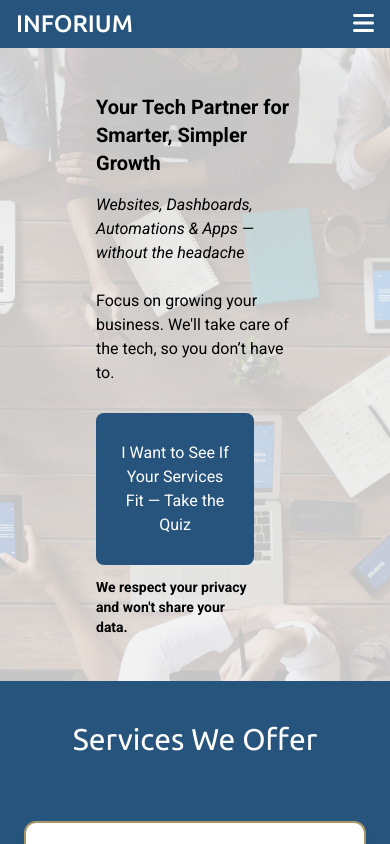
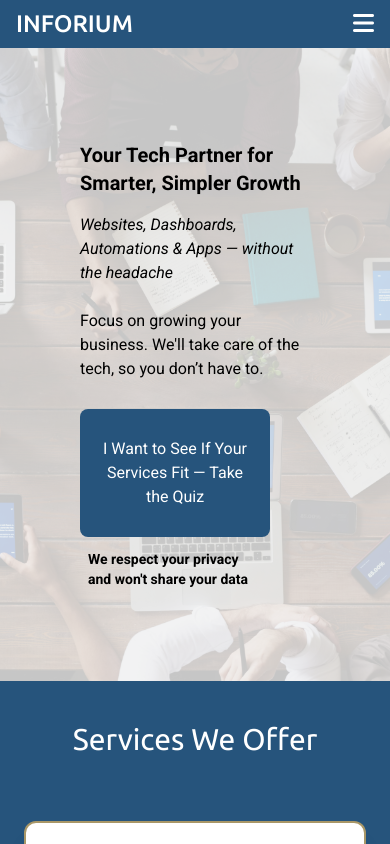
Before and after one commit to Andy-yun-liang/responsivedesigndemo, a React (Vite) app: page / in a window 390 px wide. Shown: the top 844 px of the page. Built offline with nearby package versions, Linux system fonts and the light colour scheme.

Commit message:
checked if CORS is set up properly in the backend

```diff
--- a/src/components/Hero/index.jsx
+++ b/src/components/Hero/index.jsx
@@ -2,7 +2,7 @@ import hero from "../../assets/heroImage.jpg";
 
 const Hero = () => {
   return (
-    <div className="relative min-h-[75vh] w-full">
+    <div className="relative min-h-[75vh] w-full ">
 
       <div
         className="lg:hidden absolute inset-0 bg-cover bg-center"
@@ -13,8 +13,8 @@ const Hero = () => {
       </div>
 
 
-      <div className="relative z-10 hero bg-base-200/80 min-h-[75vh]">
-        <div className="hero-content flex-col lg:flex-row">
+      <div className="relative z-10 hero bg-base-200/80 min-h-[75vh] ">
+        <div className="sm:hero-content flex-col lg:flex-row ">
           <div className="mx-10 px-10 text-black">
             <h1 className="text-xl sm:text-2xl md:text-3xl lg:text-4xl 3xl:text-5xl font-bold mb-4">
               Your Tech Partner for Smarter, Simpler Growth
@@ -33,15 +33,15 @@ const Hero = () => {
               <button className="rounded-lg bg-andyblue py-7 px-5 my-3 hover:bg-andydarkblue">
                 <p className="text-md text-white">I Want to See If Your Services Fit — Take the Quiz</p>
               </button>
-              <p className="text-sm font-bold">
-                We respect your privacy and won't share your data.
+              <p className="text-sm font-bold px-2">
+                We respect your privacy and won't share your data
               </p>
             </div>
           </div>
 
 
           <img
-            className="hidden lg:block w-[450px] rounded-xl shadow-xl"
+            className="hidden lg:block w-[460px] rounded-xl shadow-xl"
             src={hero}
             alt="Hero"
           />
--- a/src/index.css
+++ b/src/index.css
@@ -13,7 +13,7 @@
   --font-ubuntu : "Ubuntu", sans-serif;
   --font-roboto : "Roboto", sans-serif;
   --color-andyblue: #26547C;
-  --color-andydarkblue: #164975;
+  --color-andydarkblue: #1B3D5C;
   --color-andygold: #a99767;
   --color-andybrown: #210F04;
   --color-andyred: #690500;
--- a/src/pages/About/index.jsx
+++ b/src/pages/About/index.jsx
@@ -1,6 +1,19 @@
+
+import { useEffect } from "react";
 
 
 const About = () => {
+
+    const fetchData = async() =>{
+        const response = await fetch("http://127.0.0.1:8000/accounts")
+        const result = await response.json();
+        console.log(result)
+    };
+
+    useEffect(()=>{
+        fetchData();
+    },[])
+
 
     return <div>
         i am the about page
```
